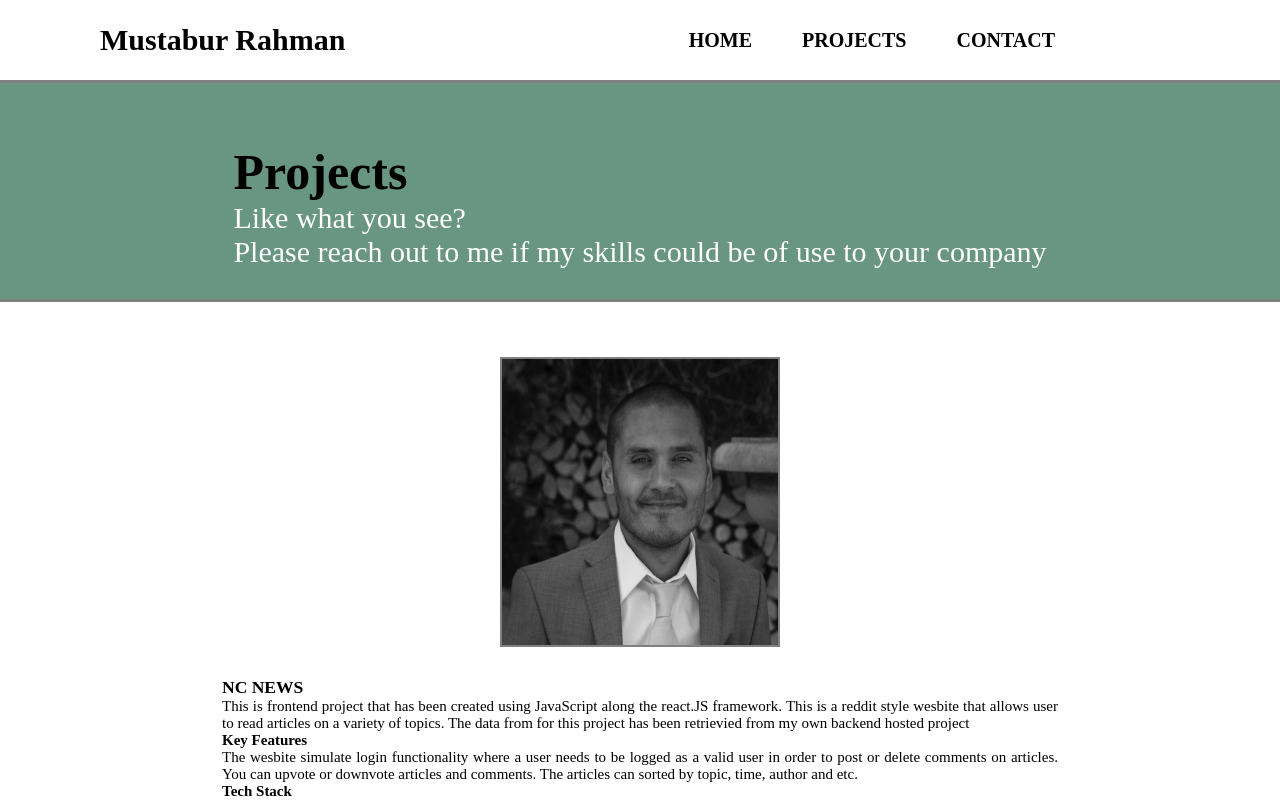
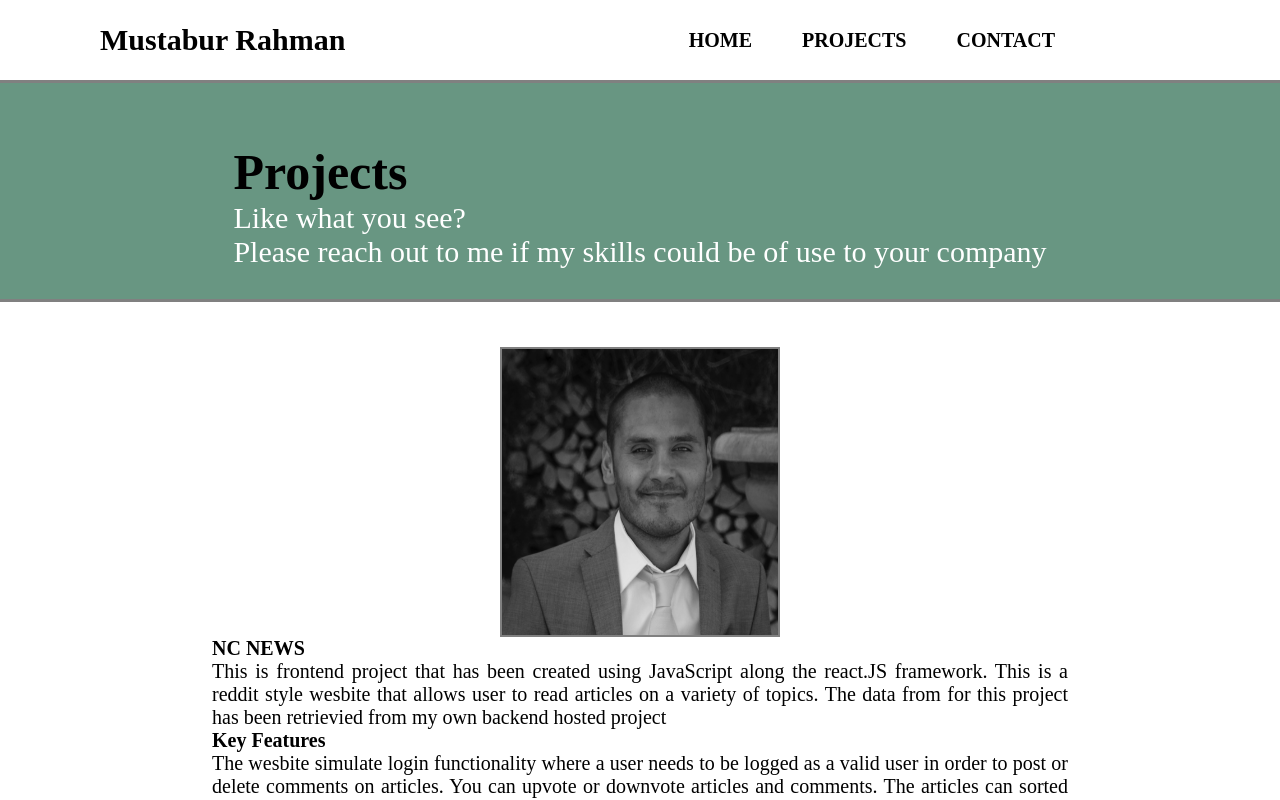
Before and after one commit to mrahman22/my-portfolio-website, a React (Create React App) app: page /projects in a window 1280 px wide. Shown: the top 800 px of the page. Built offline with nearby package versions, Linux system fonts and the light colour scheme; the HTML template or start-up script is replaced by a standard one; a web font is replaced by a local one.

Commit message:
added more styling to the projects section

```diff
--- a/src/App.css
+++ b/src/App.css
@@ -179,7 +179,7 @@ label.logo {
 
 
 
-/*==================== Projects Styling =============================*/
+/*==================== Project Showcase Styling =============================*/
 
 
 .projects-container {
@@ -207,7 +207,7 @@ label.logo {
 }
 
 
-/*==================== Projects Styling =============================*/
+/*==================== Project Showcase Styling =============================*/
 
 
 
@@ -224,17 +224,16 @@ label.logo {
   height: 250px;
   width: 300px;
   border: 2px solid gray;
-  align-content: center;
   float: left;
 }
 
-.projectslist-container {
+.project1 {
+  margin-top: 20px;
   display: flex;
   justify-content: center;
-  margin-top: 30px;
 }
 
-.projectsList {
+.project-info {
   border-bottom: 2px solid gray;
   font-size: 20px;
   margin: 5px;
@@ -242,15 +241,11 @@ label.logo {
   width: 70%;
 }
 
-.projectsList p {
+.project-info p {
   margin-left: 330px;
 }
 
-.projectsList h3 {
-  margin-left: 330px;
-}
-
-.projectsList h4 {
+.project-info h4 {
   margin-left: 330px;
 }
 .btns-container {
--- a/src/components/Home.jsx
+++ b/src/components/Home.jsx
@@ -1,14 +1,12 @@
 import React from 'react'
 import AboutMe from "./AboutMe";
 import Showcase from "./Showcase";
-import Footer from "./Footer";
 
 function Home() {
     return (
         <div>
             <Showcase />
             <AboutMe />
-            {/* <Footer /> */}
         </div>
     )
 }
--- a/src/components/ProjectList.jsx
+++ b/src/components/ProjectList.jsx
@@ -3,19 +3,21 @@ import Buttons from "./Button";
 
 function Projectlist() {
   return (
-    <div className="main-projectList">
+    <>
+      <div className="project1">
+        <main className="project-info">
           <img
             className="project1-pic"
             src={require("../portrait.jpeg")}
             alt="portrait"
           />
-      <main className="project-info">
-        <h3>NC NEWS</h3>
+          <h4>NC NEWS</h4>
           <p>
-          This is frontend project that has been created using JavaScript along
-          the react.JS framework. This is a reddit style wesbite that allows
-          user to read articles on a variety of topics. The data from for this
-          project has been retrievied from my own backend hosted project
+            This is frontend project that has been created using JavaScript
+            along the react.JS framework. This is a reddit style wesbite that
+            allows user to read articles on a variety of topics. The data from
+            for this project has been retrievied from my own backend hosted
+            project
           </p>
           <h4>Key Features</h4>
           <p>
@@ -31,6 +33,7 @@ function Projectlist() {
           </div>
         </main>
       </div>
+    </>
   );
 }
 
--- a/src/components/Projects.jsx
+++ b/src/components/Projects.jsx
@@ -1,6 +1,6 @@
 import React from "react";
 import ProjectList from "./ProjectList";
-import Buttons from "./Button";
+
 
 function Projects() {
   return (
@@ -14,11 +14,9 @@ function Projects() {
           </p>
         </div>
       </div>
-      <div className="projectslist-container">
         <div className="projectsList">
           <ProjectList />
         </div>
-      </div>
     </>
   );
 }
```
Lines whose indentation alone changed are shown as unchanged.
